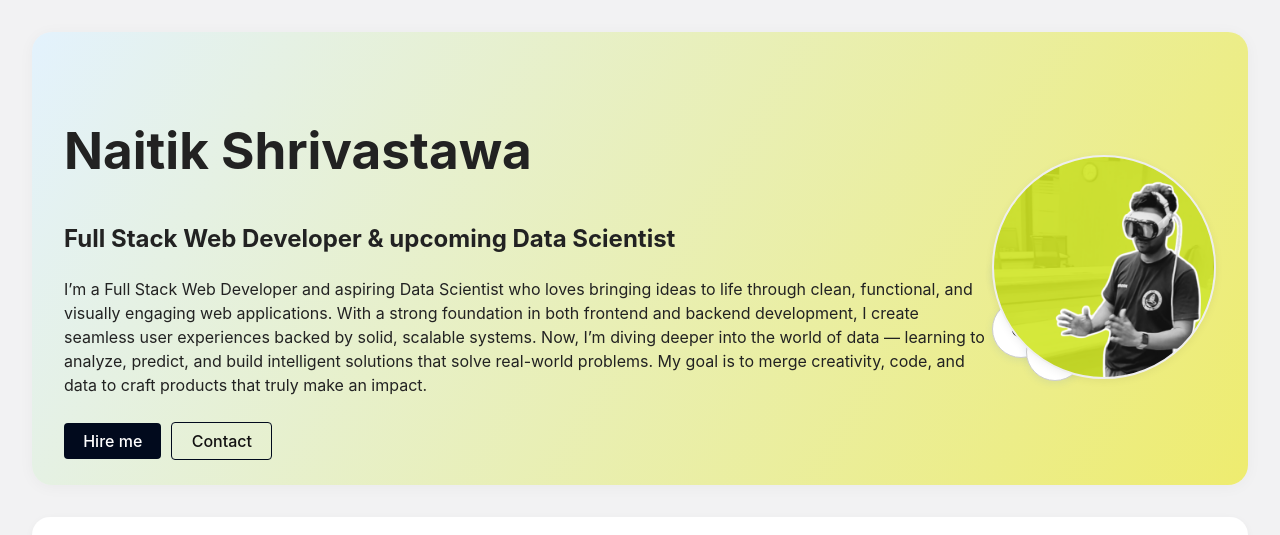
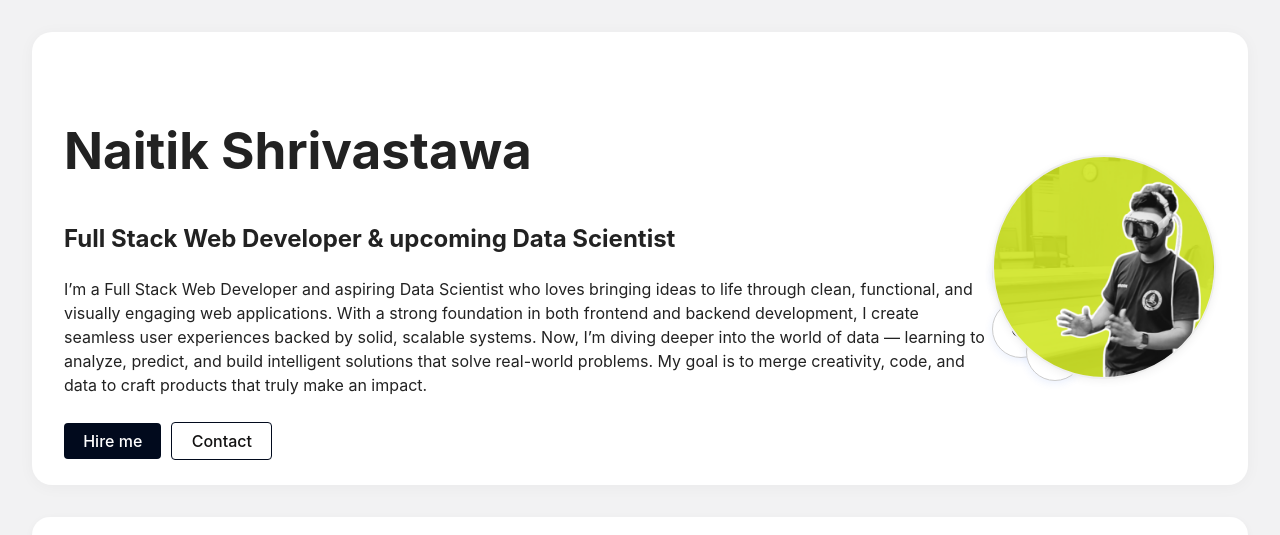
Before and after one commit to namannaitik34/naitik.dev, a React (Vite) app: page / in a window 1280 px wide. Shown: the top 535 px of the page. Built offline with nearby package versions, Linux system fonts and the light colour scheme.

Commit message:
Integrate Formspree contact form and open response in new tab

```diff
--- a/src/App.css
+++ b/src/App.css
@@ -456,7 +456,7 @@ body, html, #root {
 
 .hero-section {
   font-family: 'Inter', 'Segoe UI', 'Arial', sans-serif;
-  background: linear-gradient(120deg, #e3f2fd 0%, #eeec6f 100%);
+  background: white;
   color: #222;
   display: flex;
   align-items: center;
@@ -604,9 +604,9 @@ body, html, #root {
   color: #010a1d;
 }
 .skills-section {
+  background: white;
   font-family: 'Inter', 'Segoe UI', 'Arial', sans-serif;
   color: #111;
-  background: #fff;
   border-radius: 18px;
   box-shadow: 0 2px 8px rgba(0,0,0,0.04);
   padding: 2rem;
```
